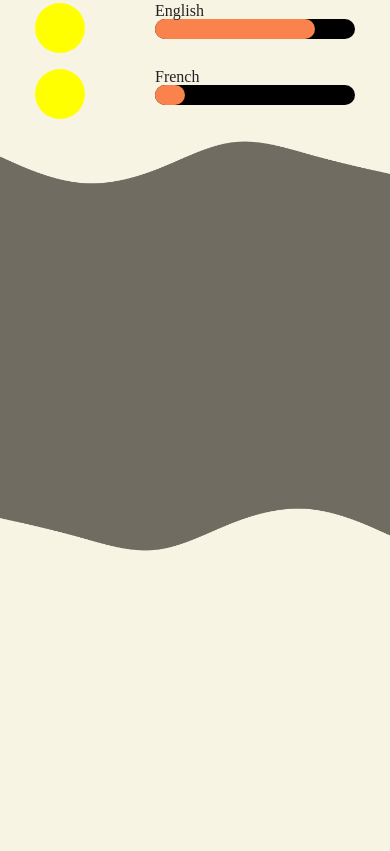
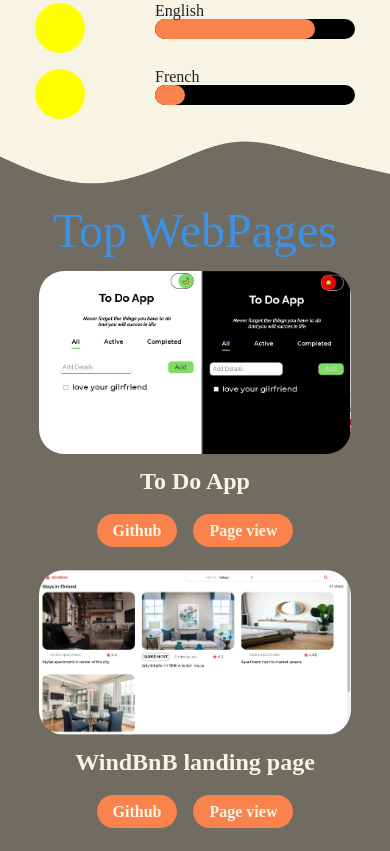
Before and after one commit to lexx54/Personal_Portfolio, a plain HTML site: page index.html in a window 390 px wide. Shown: the part 1333-2184 px from the top of the page. Drawn offline with nearby package versions, Linux system fonts and the light colour scheme.

Commit message:
finished top pages mobile design

```diff
--- a/css/main.css
+++ b/css/main.css
@@ -92,8 +92,12 @@ section {
 }
 /*favourite section*/
 .fav-container {
+  min-height: 100vh;
   position: relative;
   background-color: var(--color-sec);
+  display: flex;
+  flex-direction: column;
+  align-items: center;
 }
 
 .fav-container::before {
@@ -119,6 +123,88 @@ section {
   background-size: cover;
   background-repeat: no-repeat;
 }
+.fav-container > h2 {
+  padding-top: 1.5em;
+  font-size: 3em;
+  align-self: center;
+  color: var(--complementary-1);
+}
+.fav-container article {
+  display: flex;
+  flex-direction: column;
+  align-items: center;
+  padding: 1em 0 0em 0;
+}
+.fav-photo {
+  position: relative;
+  width: 80%;
+  border-radius: 25px;
+}
+.fav-photo:hover .fav-desc-tec {
+  z-index: 999;
+  opacity: 1;
+  /* background-color: var(--color-back); */
+}
+.fav-photo img {
+  border-radius: 25px;
+  width: 100%;
+  height: 100%;
+}
+.fav-desc {
+  color: var(--color-ter);
+  display: flex;
+  flex-direction: column;
+  align-items: center;
+  justify-content: space-around;
+  width: 80%;
+  height: 100px;
+}
+
+.fav-desc-ti {
+  font-weight: bold;
+  font-size: 1.5em;
+}
+.fav-desc-links {
+  /* width: 100%; */
+  /* align-self: stretch; */
+  display: flex;
+  justify-content: space-between;
+}
+.fav-link {
+  font-weight: bold;
+  border-radius: 25px;
+  padding: 0.5em 1em;
+  margin: 0em 0.5em;
+  background-color: var(--complementary-2);
+}
+.fav-desc-tec {
+  display: flex;
+  position: absolute;
+  top: 40%;
+  width: 80%;
+  left: 0%;
+  right: 0%;
+  z-index: 990;
+  margin: 0 auto;
+  opacity: 0;
+}
+
+.fav-desc-tec div {
+  /* width: 60px; */
+  height: 40px;
+  border-radius: 10px;
+  border: 2px solid var(--color-sec);
+  background-color: var(--color-ter);
+  margin: 0 0.5em;
+  display: flex;
+  align-items: center;
+  justify-content: center;
+  font-weight: bold;
+  color: #070707;
+  flex: 1;
+}
+
+/*projects section*/
 .projects-container {
 }
 .comment-container {
--- a/index.html
+++ b/index.html
@@ -102,7 +102,53 @@
           </div>
         </article>
       </section>
-      <section class="fav-container"></section>
+      <section class="fav-container">
+        <h2>Top WebPages</h2>
+        <article>
+          <div class="fav-photo">
+            <img src="./images/todo.jpg" alt="" />
+            <div class="fav-desc-tec">
+              <div>HTML</div>
+              <div>CSS</div>
+              <div>JS</div>
+            </div>
+          </div>
+          <div class="fav-desc">
+            <h2 class="fav-desc-ti">To Do App</h2>
+            <div class="fasc-desc-links">
+              <a src="" class="fav-link" target="_blank">Github</a
+              ><a
+                src="https://todo-app.lexx54.vercel.app/"
+                class="fav-link"
+                target="_blank"
+                >Page view</a
+              >
+            </div>
+          </div>
+        </article>
+        <article>
+          <div class="fav-photo">
+            <img src="images/windbnb.jpg" alt="" />
+            <div class="fav-desc-tec">
+              <div>HTML</div>
+              <div>CSS</div>
+              <div>JS</div>
+            </div>
+          </div>
+          <div class="fav-desc">
+            <h2 class="fav-desc-ti">WindBnB landing page</h2>
+            <div class="fasc-desc-links">
+              <a src="" class="fav-link" target="_blank">Github</a
+              ><a
+                src="https://windbnb-master.lexx54.vercel.app/"
+                class="fav-link"
+                target="_blank"
+                >Page view</a
+              >
+            </div>
+          </div>
+        </article>
+      </section>
       <section class="projects-container"></section>
       <section class="comment-container"></section>
     </main>
```
Also changed, not shown: images/todo.jpg (added), images/windbnb.jpg (added).
